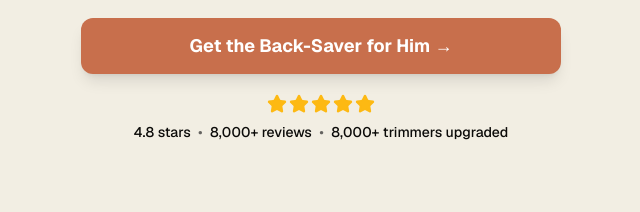
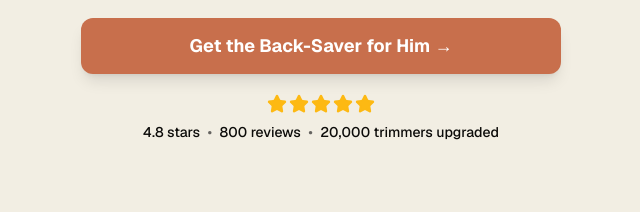
Before and after one commit to tanuk1199/field-and-harvest, a Next.js app: page /dads-back-saver in a window 1280 px wide. Shown: the part 1020-1232 px from the top of the page, without its empty margins (319-959 px from the left). Built offline with nearby package versions, Linux system fonts and the light colour scheme; no server answers.

Commit message:
dads-back-saver: social proof numbers — 800 reviews / 20,000 trimmers upgraded

```diff
--- a/app/dads-back-saver/page.tsx
+++ b/app/dads-back-saver/page.tsx
@@ -86,7 +86,7 @@ export default function LandingPage() {
             ))}
           </div>
           <p className="text-sm text-foreground font-medium">
-            4.8 stars <span className="text-muted-foreground mx-1">&bull;</span> 8,000+ reviews <span className="text-muted-foreground mx-1">&bull;</span> 8,000+ trimmers upgraded
+            4.8 stars <span className="text-muted-foreground mx-1">&bull;</span> 800 reviews <span className="text-muted-foreground mx-1">&bull;</span> 20,000 trimmers upgraded
           </p>
         </div>
       </section>
@@ -239,7 +239,7 @@ export default function LandingPage() {
               ))}
             </div>
             <p className="text-sm text-foreground font-medium">
-              4.8 stars <span className="text-muted-foreground mx-1.5">|</span> 8,000+ reviews
+              4.8 stars <span className="text-muted-foreground mx-1.5">|</span> 800 reviews <span className="text-muted-foreground mx-1.5">|</span> 20,000 trimmers upgraded
             </p>
           </div>
         </div>
@@ -315,7 +315,7 @@ export default function LandingPage() {
           <h2 className="text-3xl md:text-4xl font-bold text-foreground mb-2 text-balance leading-tight">
             What Dads Are Saying
           </h2>
-          <p className="text-sm text-muted-foreground">4.8 out of 5 from 8,000+ reviews</p>
+          <p className="text-sm text-muted-foreground">4.8 out of 5 from 800 reviews</p>
         </div>
 
         <div className="space-y-4">
```
